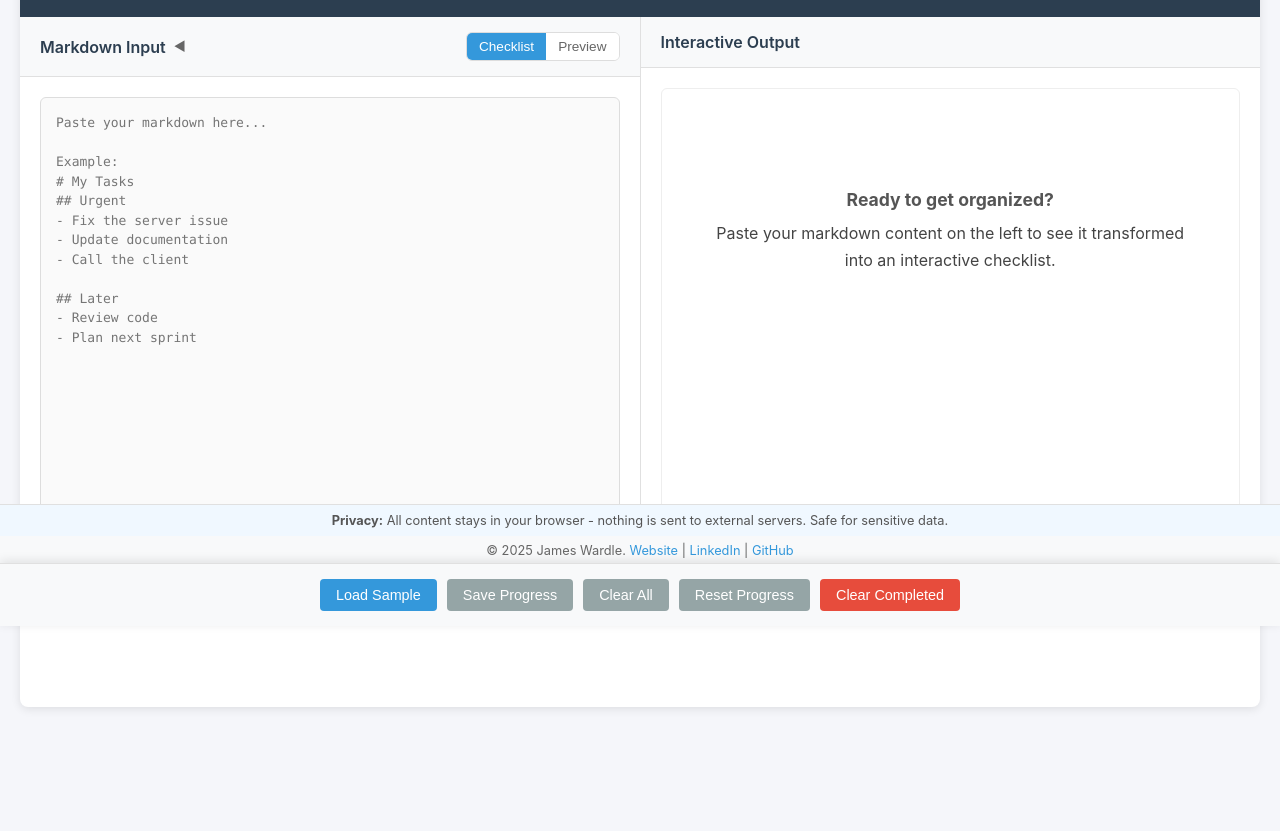
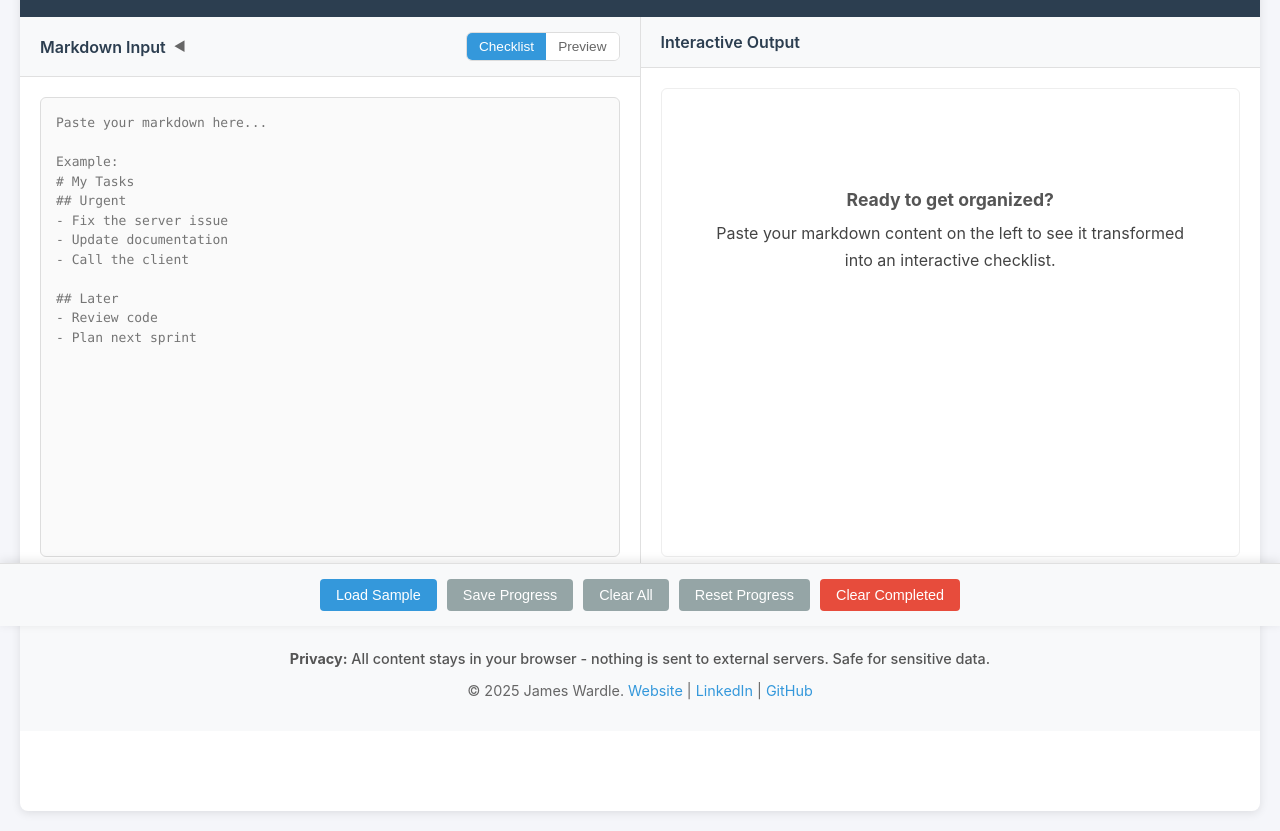
Before and after one commit to JimWardle/markdownToChecklist, a plain HTML site: page index.html in a window 1280 px wide. Shown: the part 174-1005 px from the top of the page. Before the commit the page ends 901 px from the top, so only its background shows below. Drawn offline with nearby package versions, Linux system fonts and the light colour scheme.

Commit message:
footer stuff

```diff
--- a/css/styles.css
+++ b/css/styles.css
@@ -389,40 +389,29 @@ body {
     z-index: 100;
 }
 
-.privacy-notice {
-    position: fixed;
-    bottom: 90px;
-    left: 0;
-    right: 0;
-    padding: 8px 20px;
-    background: #f0f8ff;
+.footer {
+    background: #f8f9fa;
     border-top: 1px solid #e0e0e0;
-    text-align: center;
-    font-size: 0.8rem;
-    color: #555;
-    z-index: 99;
+    padding: 20px;
+    margin-top: 40px;
 }
 
-.privacy-notice p {
-    margin: 0;
+.footer-content {
+    max-width: 800px;
+    margin: 0 auto;
+    text-align: center;
 }
 
-.footer {
-    position: fixed;
-    bottom: 60px;
-    left: 0;
-    right: 0;
-    padding: 8px 20px;
-    background: #f8f9fa;
-    border-top: 1px solid #e0e0e0;
-    text-align: center;
-    font-size: 0.8rem;
+.footer-content p {
+    margin: 10px 0;
+    font-size: 0.9rem;
     color: #666;
-    z-index: 98;
+    line-height: 1.5;
 }
 
-.footer p {
-    margin: 0;
+.footer-content p:first-child {
+    color: #555;
+    font-weight: 500;
 }
 
 .footer a {
@@ -436,7 +425,7 @@ body {
 
 /* Add bottom padding to container to prevent content being hidden behind fixed controls */
 .container {
-    padding-bottom: 130px;
+    padding-bottom: 80px;
 }
 
 .btn {
@@ -513,16 +502,8 @@ body {
         font-size: 0.85rem;
     }
 
-    .privacy-notice {
-        bottom: 80px;
-        padding: 6px 15px;
-        font-size: 0.75rem;
-    }
-
-    .footer {
-        bottom: 50px;
-        padding: 6px 15px;
-        font-size: 0.75rem;
+    .footer-content p {
+        font-size: 0.8rem;
     }
 
     .nav {
--- a/index.html
+++ b/index.html
@@ -88,12 +88,11 @@ Example:
             <button class="btn btn-danger" onclick="clearCompleted()">Clear Completed</button>
         </div>
 
-        <div class="privacy-notice">
-            <p><strong>Privacy:</strong> All content stays in your browser - nothing is sent to external servers. Safe for sensitive data.</p>
-        </div>
-
         <div class="footer">
-            <p>© 2025 James Wardle. <a href="https://jameswardle.me" target="_blank">Website</a> | <a href="https://linkedin.com/in/jameswardle" target="_blank">LinkedIn</a> | <a href="https://github.com/jimwardle" target="_blank">GitHub</a></p>
+            <div class="footer-content">
+                <p><strong>Privacy:</strong> All content stays in your browser - nothing is sent to external servers. Safe for sensitive data.</p>
+                <p>© 2025 James Wardle. <a href="https://jameswardle.me" target="_blank">Website</a> | <a href="https://linkedin.com/in/jameswardle" target="_blank">LinkedIn</a> | <a href="https://github.com/jimwardle" target="_blank">GitHub</a></p>
+            </div>
         </div>
     </div>
 
```
